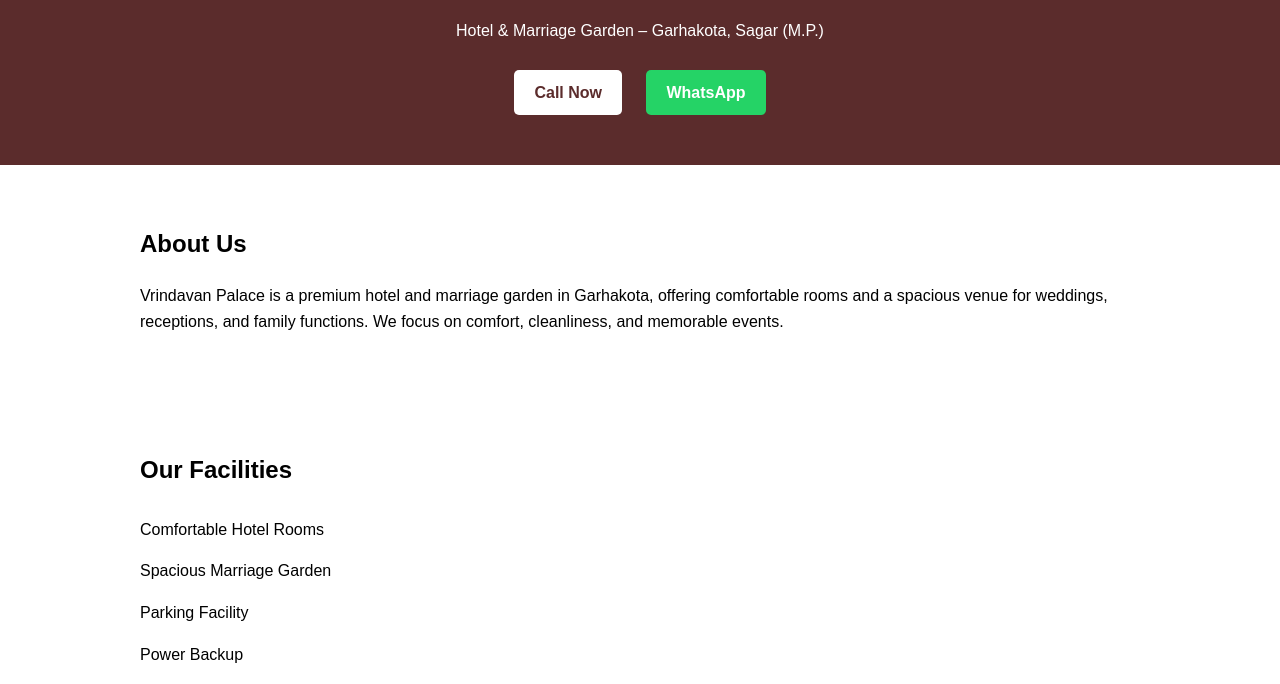
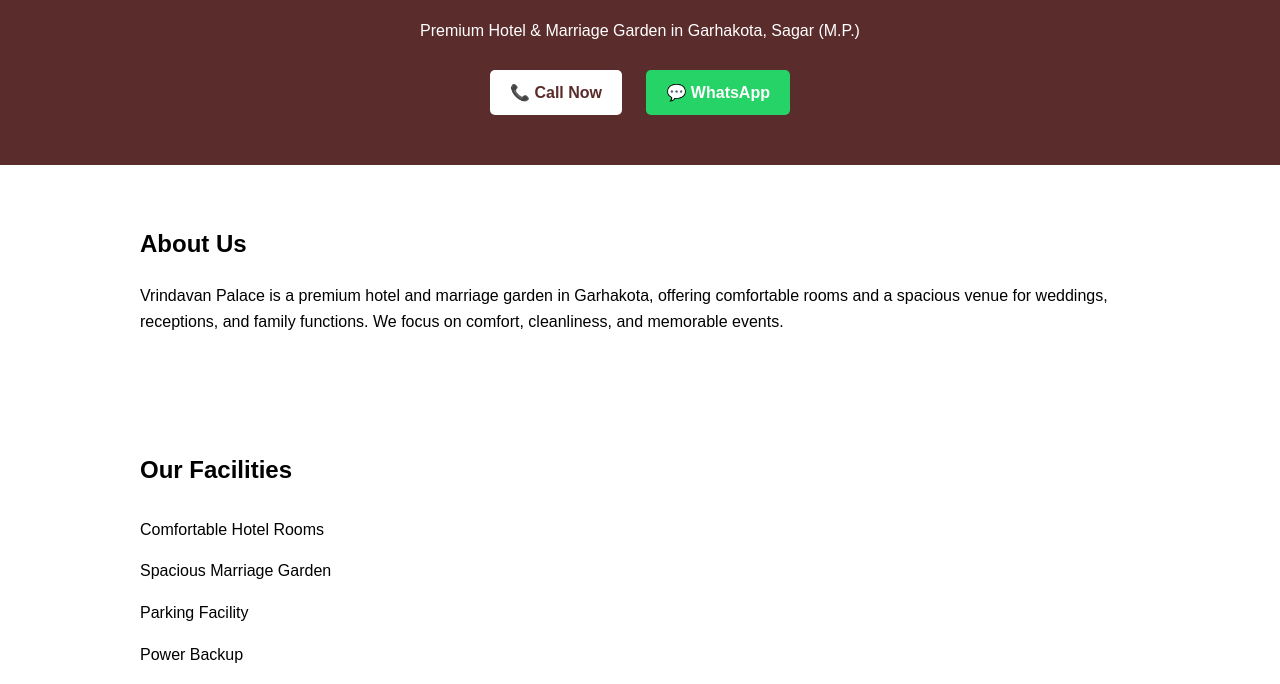
Before and after one commit to nazim-gh/vrindavan-palace, a plain HTML site: page index.html in a window 1280 px wide. Shown: the part 116-800 px from the top of the page. Drawn offline with Linux system fonts and the light colour scheme; files whose address does not match are found by name.

Commit message:
Update index.html

```diff
--- a/index.html
+++ b/index.html
@@ -8,12 +8,17 @@
 </head>
 <body>
 
-<header>
-    <h1>Vrindavan Palace</h1>
-    <p>Hotel & Marriage Garden – Garhakota, Sagar (M.P.)</p>
-    <a href="tel:9340189191" class="btn">Call Now</a>
-    <a href="https://wa.me/919340189191" class="btn whatsapp">WhatsApp</a>
+<header class="hero">
+    <div class="hero-content">
+        <h1>Vrindavan Palace</h1>
+        <p>Premium Hotel & Marriage Garden in Garhakota, Sagar (M.P.)</p>
+        <div class="hero-buttons">
+            <a href="tel:9340189191" class="btn">📞 Call Now</a>
+            <a href="https://wa.me/919340189191" class="btn whatsapp">💬 WhatsApp</a>
+        </div>
+    </div>
 </header>
+
 
 <section class="about">
     <h2>About Us</h2>
@@ -62,4 +67,5 @@
 </footer>
 
 </body>
+
 </html>
```
